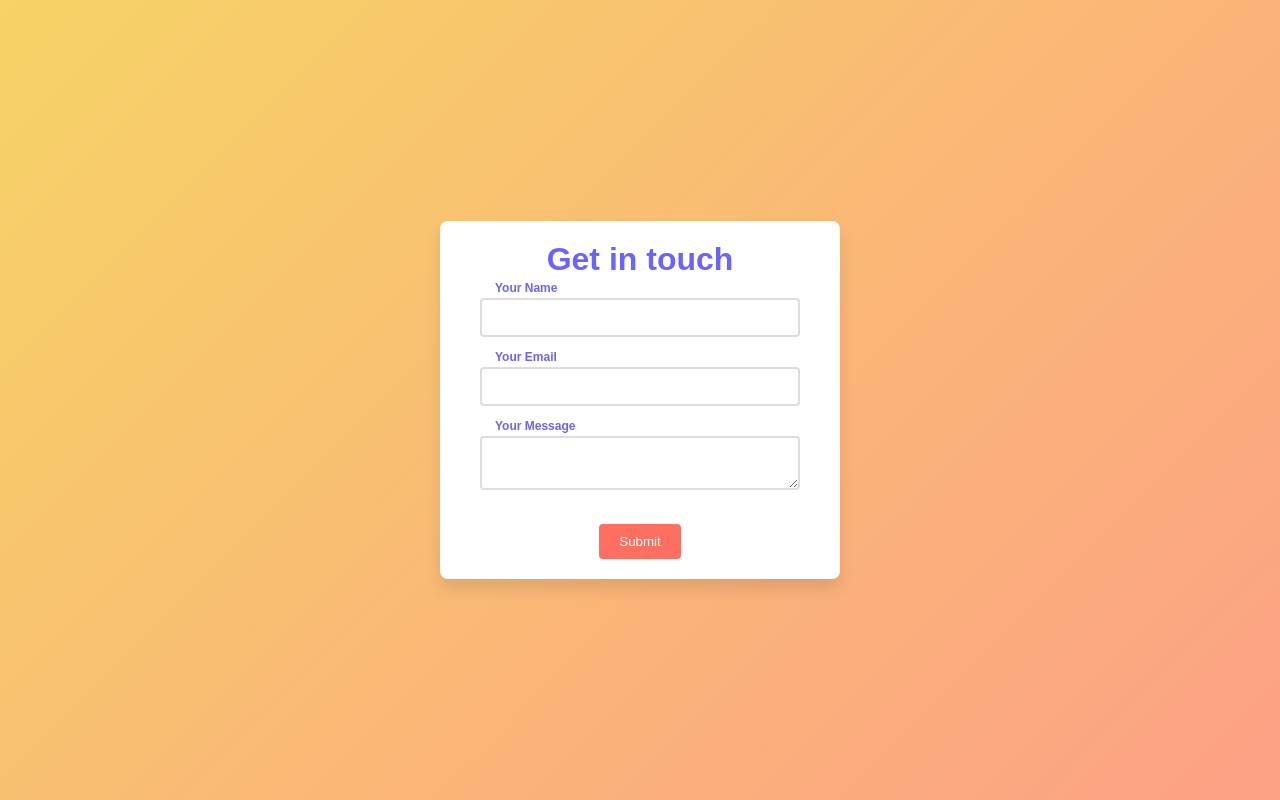
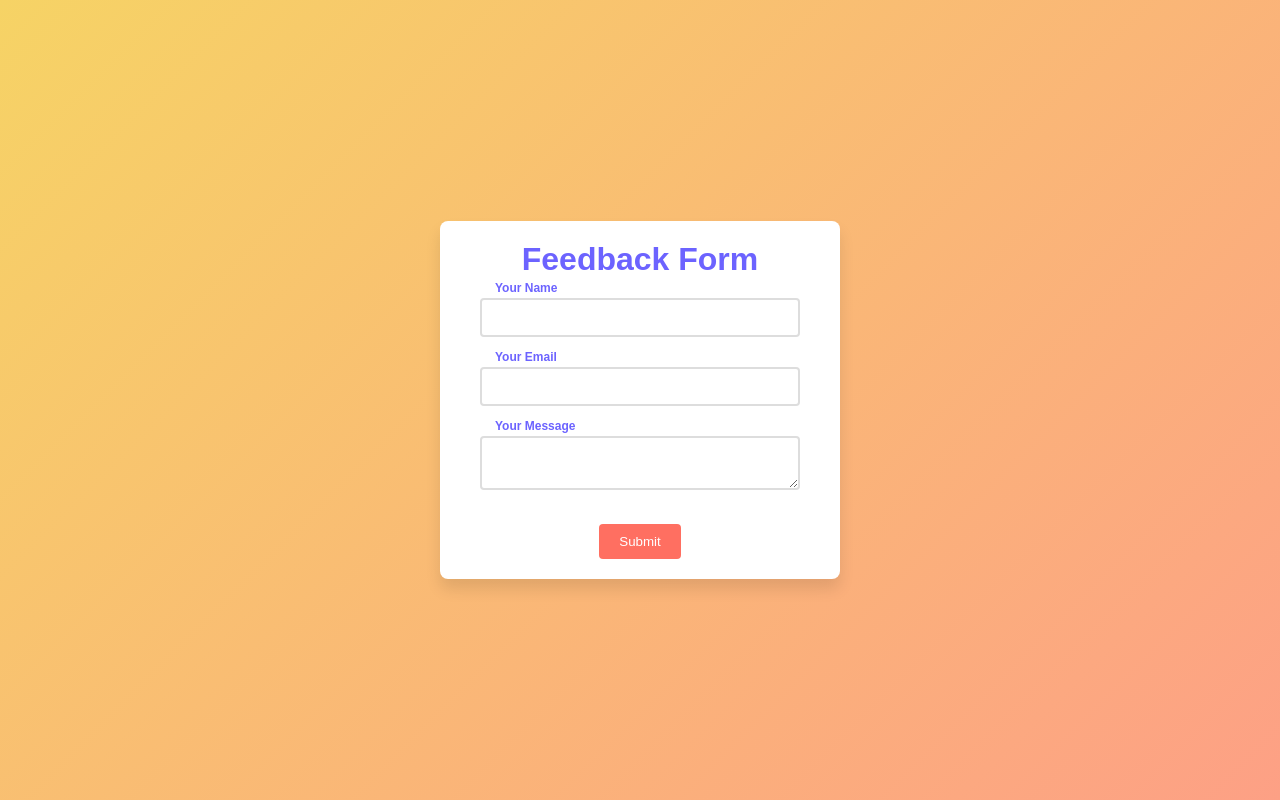
Before and after one commit to Firoziyash/feedbackForm, a plain HTML site: page index.html in a window 1280 px wide. Drawn offline with Linux system fonts and the light colour scheme.

Commit message:
Update index.html

```diff
--- a/index.html
+++ b/index.html
@@ -11,7 +11,7 @@
         <form action="https://api.web3forms.com/submit" method="POST">
             <input type="hidden" name="access_key" value="15e42be6-a1ae-4a52-a0de-9d0d5e885959">
 
-            <h1>Get in touch</h1>
+            <h1>Feedback Form</h1>
             <div class="input-group">
                 <input type="text" name="name" required>
                 <label>Your Name</label>
```
